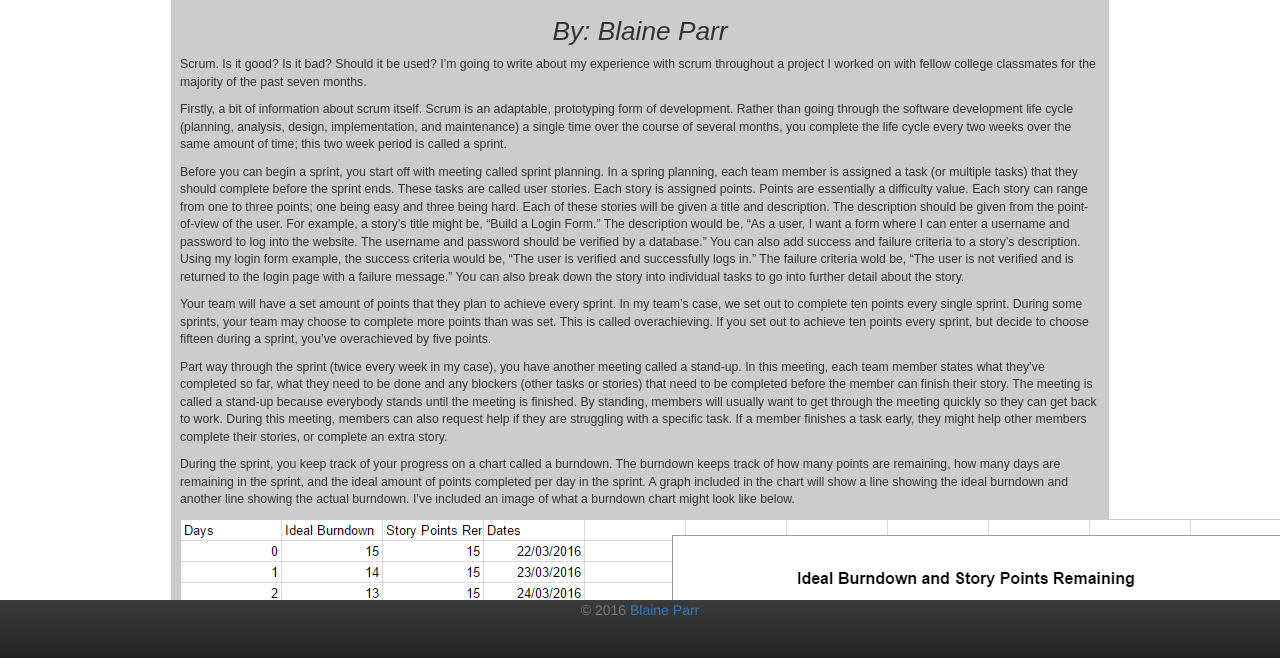
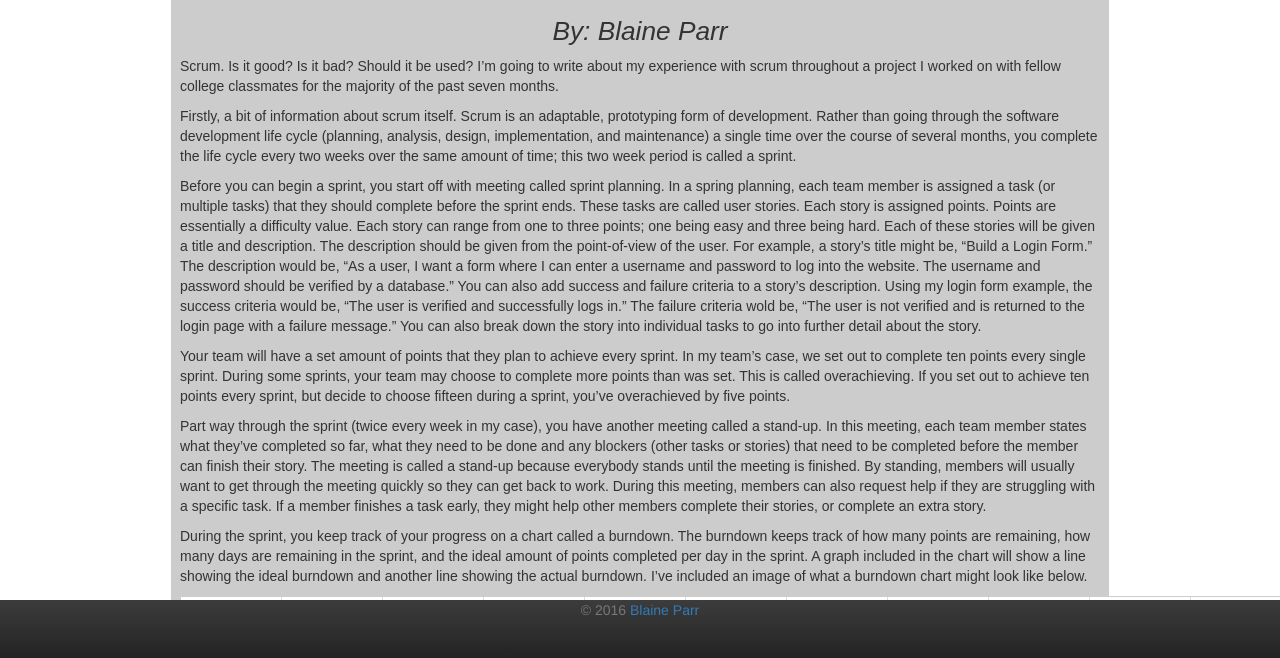
Before and after one commit to BlaineParr/BlaineParr.github.io, a plain HTML site: page blog/index.html in a window 1280 px wide. Shown: the part 140-798 px from the top of the page. Drawn offline with Linux system fonts and the light colour scheme.

Commit message:
CSS fixes

```diff
--- a/css/styles.css
+++ b/css/styles.css
@@ -49,7 +49,7 @@ body {
 }
 
 .blog p {
-	font-size: 0.875em;
+	font-size: 1em;
 }
 
 .blog-img {
```
